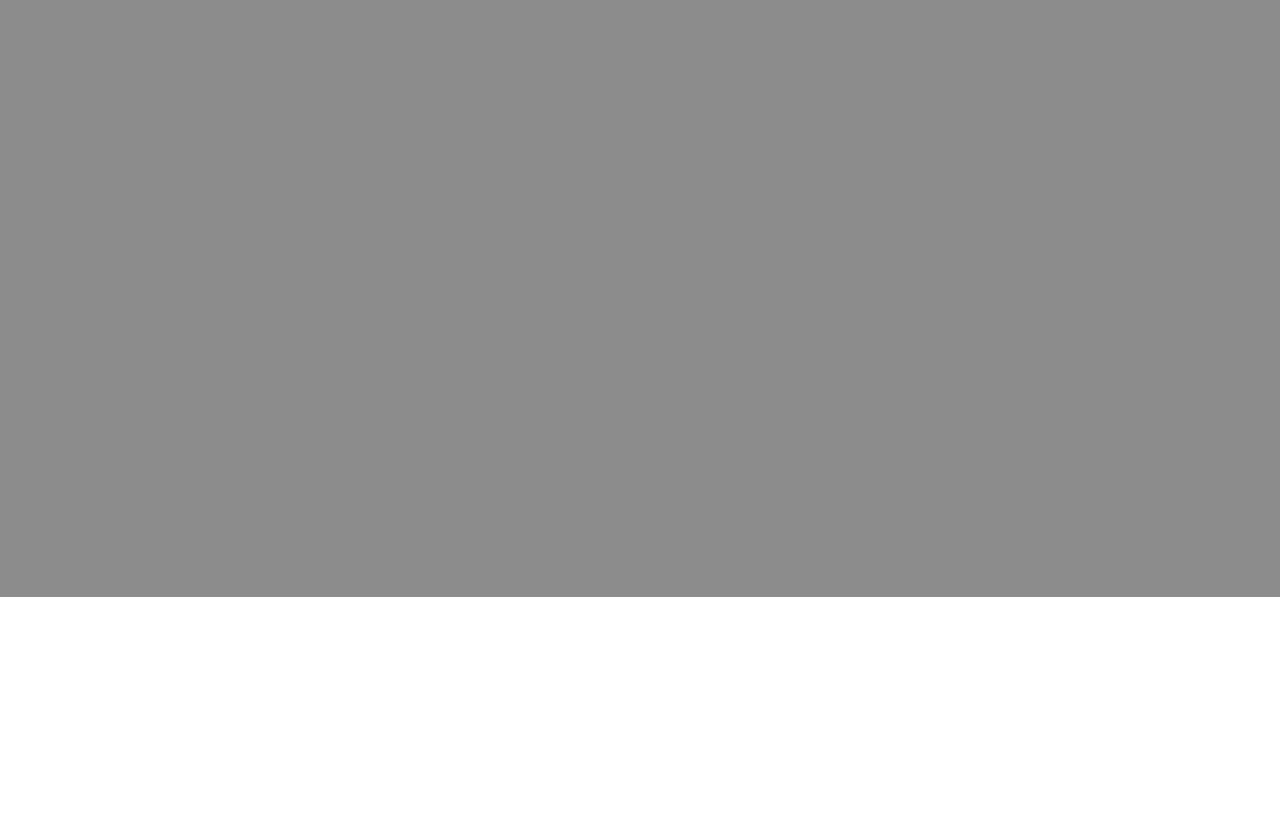
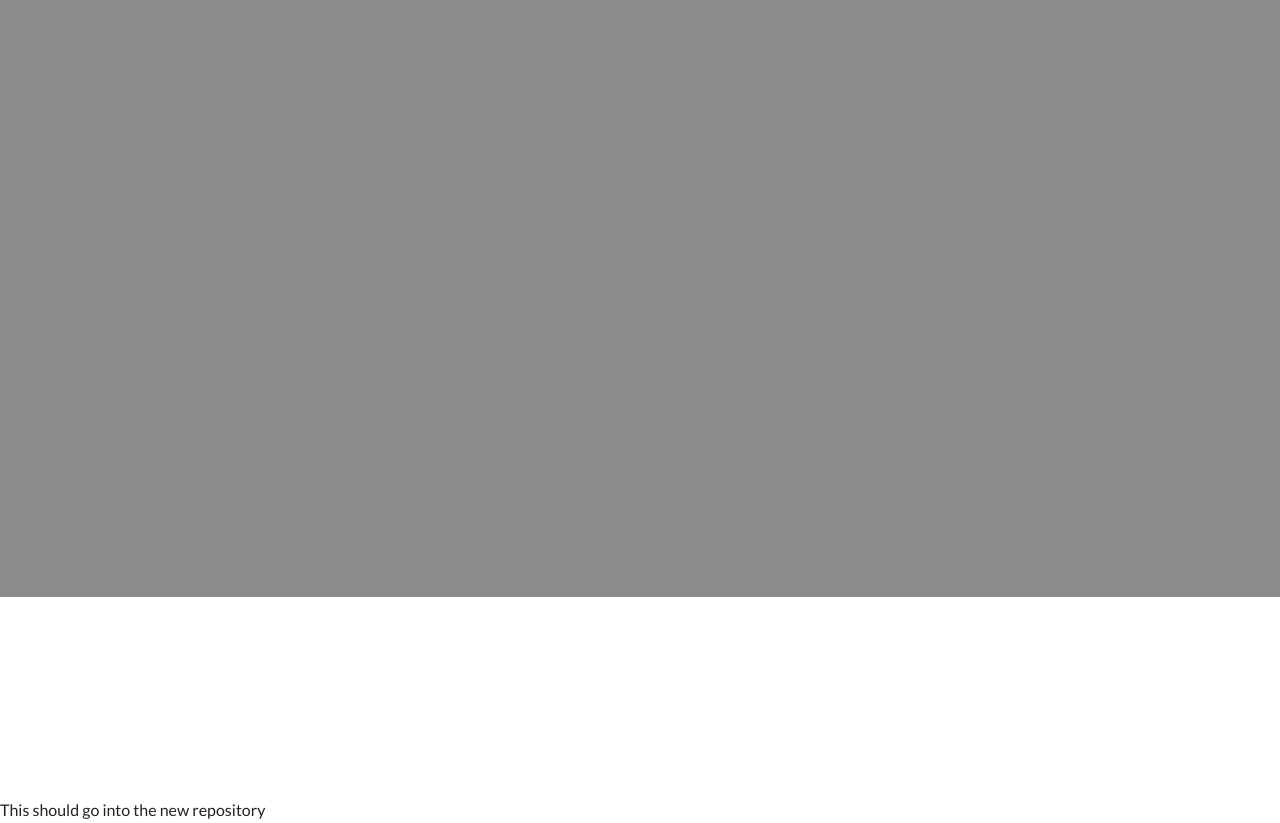
Before and after one commit to MilosFe/StickyPatteerns, a website: page app/index.html in a window 1280 px wide. Shown: the part 83-906 px from the top of the page. Before the commit the page ends 880 px from the top, so only its background shows below. Drawn offline with Linux system fonts and the light colour scheme.

Commit message:
meesage of change

```diff
--- a/app/index.html
+++ b/app/index.html
@@ -44,6 +44,9 @@
     <script src="js/vendor/jquery-1.11.2.js"></script>
     <script src="js/main.js"></script>
     <!-- endbuild -->
+
+
+This should go into the new repository
 </body>
 
 </html>
```
